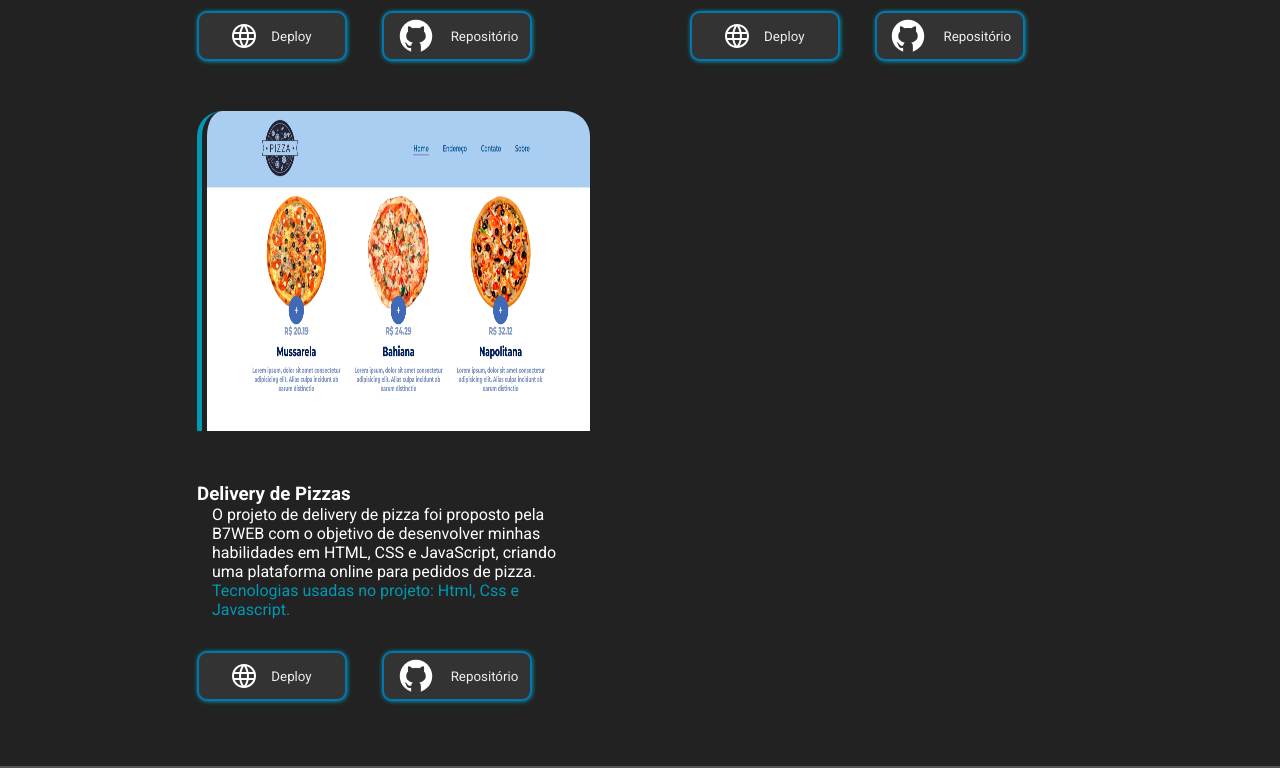
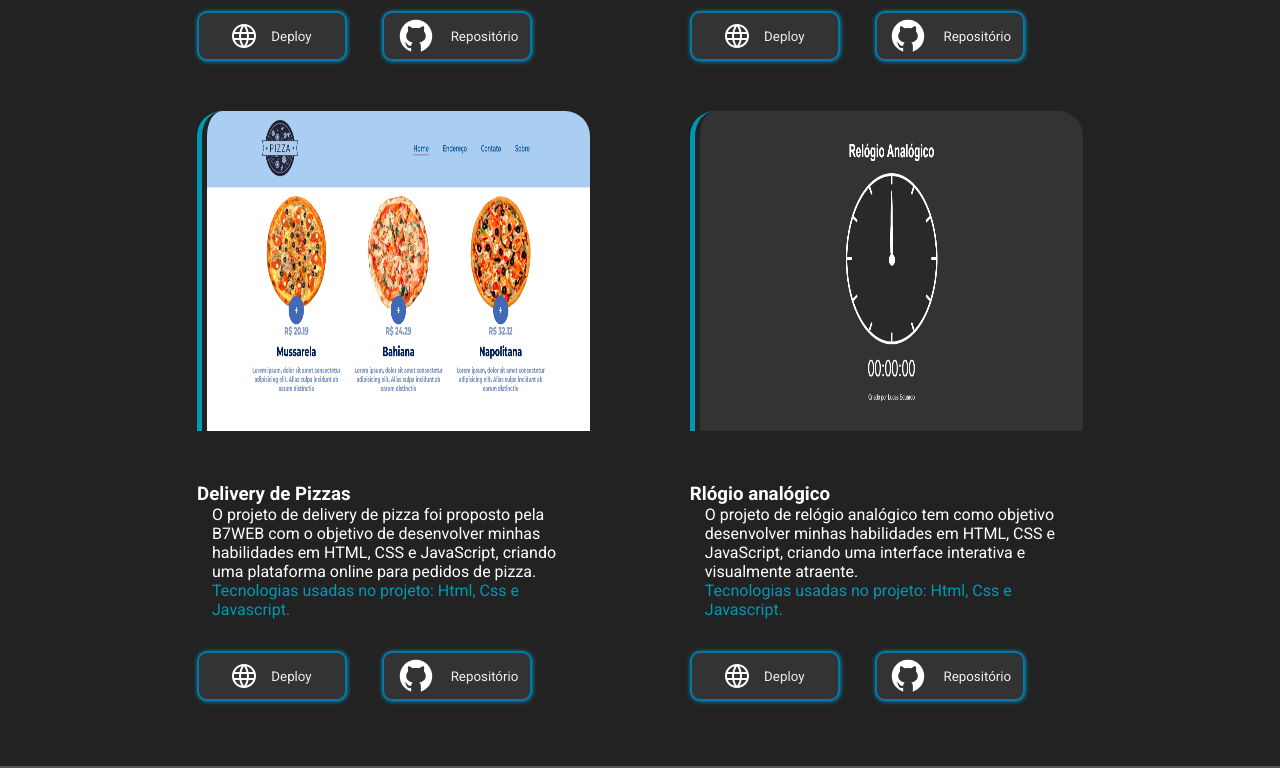
Before and after one commit to lucaseduardo76/My-Portfolio, a React (Vite) app: page / in a window 1280 px wide. Shown: the part 3479-4247 px from the top of the page. Built offline with nearby package versions, Linux system fonts and the light colour scheme.

Commit message:
adding clock project

```diff
--- a/src/componentes/pages/projects/projectList.ts
+++ b/src/componentes/pages/projects/projectList.ts
@@ -3,6 +3,7 @@ import urna from './images/urna.png'
 import memory from './images/memory.png'
 import imc from './images/imc.png'
 import delivery from './images/delivery.png'
+import clock from './images/clock.png'
 
 export const Projects = () =>{
     const list =[
@@ -46,6 +47,14 @@ export const Projects = () =>{
             deploy: 'https://lucaseduardo76.github.io/Pizza-Delivery/',
             git: 'https://github.com/lucaseduardo76/Pizza-Delivery'
         },
+        {
+            image: clock,
+            title: 'Rlógio analógico',
+            explaining: 'O projeto de relógio analógico tem como objetivo desenvolver minhas habilidades em HTML, CSS e JavaScript, criando uma interface interativa e visualmente atraente.',
+            Technology:'Html, Css e Javascript',
+            deploy: 'https://lucaseduardo76.github.io/Relogio/',
+            git: 'https://github.com/lucaseduardo76/Relogio'
+        }
 
 
     ]
```
Also changed, not shown: src/componentes/pages/projects/images/clock.png (added).
